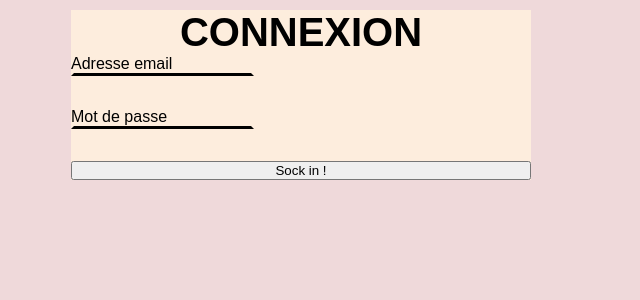
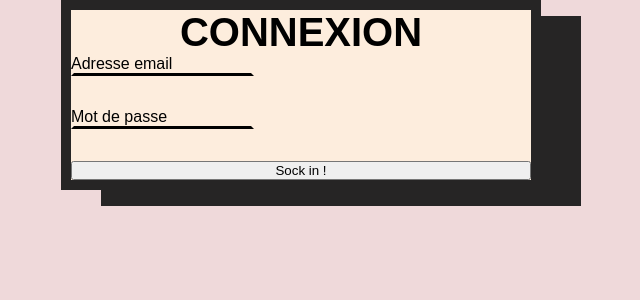
Before and after one commit to Rekuiem84/socknnect, a PHP site: page /pages/login.php in a window 1280 px wide. Shown: the part 124-424 px from the top of the page, without its empty margins (339-979 px from the left). Run offline with PHP 8.4, Linux system fonts and the light colour scheme.

Commit message:
update colors

```diff
--- a/assets/classes/Login.php
+++ b/assets/classes/Login.php
@@ -39,7 +39,7 @@ class Login
         $db = new Db;
         $co = $db->dbCo("socknnect", "root", "root");
 
-        $sql = "SELECT `email`, SHA1(`password`) `password` FROM `membre` WHERE email = ? AND password = ?";
+        $sql = "SELECT `email`, SHA1(`password`) `password` FROM `user` WHERE email = ? AND password = ?";
         $param = [$email, sha1($mdp)];
         $result = $db->SQLWithParam($sql, $param, $co);
         return !empty($result);
--- a/assets/sass/style.scss
+++ b/assets/sass/style.scss
@@ -34,8 +34,8 @@ body {
 	background: $accent-color-2;
 }
 .window {
-    box-shadow: 2.5rem 1rem 0 $bg-color;
-    border: 10px solid $bg-color;
+	box-shadow: 2.5rem 1rem 0 $bg-footer;
+	border: 10px solid $bg-footer;
 
 	& > :first-child {
 		font-size: 2.5rem;
--- a/assets/style/style.css
+++ b/assets/style/style.css
@@ -53,8 +53,8 @@ body {
 }
 
 .window {
-  box-shadow: 2.5rem 1rem 0 #efd9da;
-  border: 10px solid #efd9da;
+  box-shadow: 2.5rem 1rem 0 #262525;
+  border: 10px solid #262525;
 }
 .window > :first-child {
   font-size: 2.5rem;
```
Also changed, not shown: 1 other file. Lines whose indentation alone changed are shown as unchanged.
